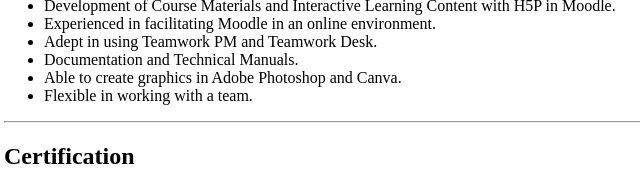
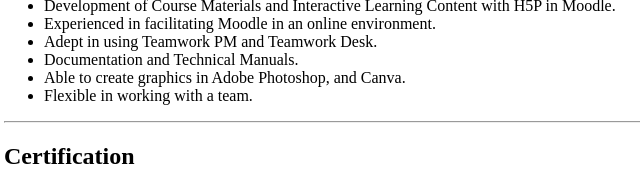
Before and after one commit to Rinkaki23/khair-resume, a plain HTML site: page index.html in a window 1280 px wide. Shown: the part 960-1147 px from the top of the page, 4-644 px from the left. Drawn offline with Linux system fonts and the light colour scheme.

Commit message:
Update index.html

```diff
--- a/index.html
+++ b/index.html
@@ -59,7 +59,7 @@
         <li>Experienced in facilitating Moodle in an online environment.</li>
         <li>Adept in using Teamwork PM and Teamwork Desk.</li>
         <li>Documentation and Technical Manuals.</li>
-        <li>Able to create graphics in Adobe Photoshop and Canva.</li>
+        <li>Able to create graphics in Adobe Photoshop, and Canva.</li>
         <li>Flexible in working with a team.</li>
     </ul>
 
```
